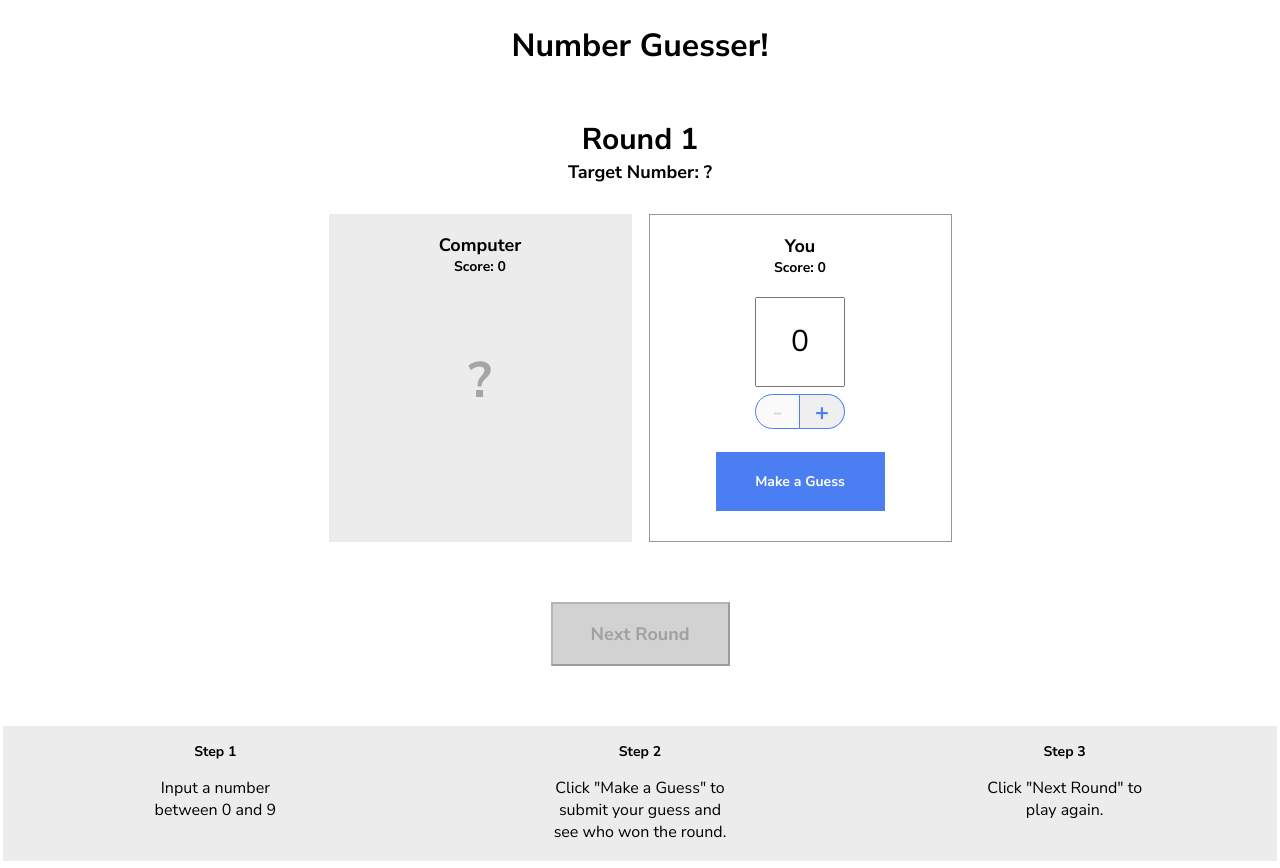
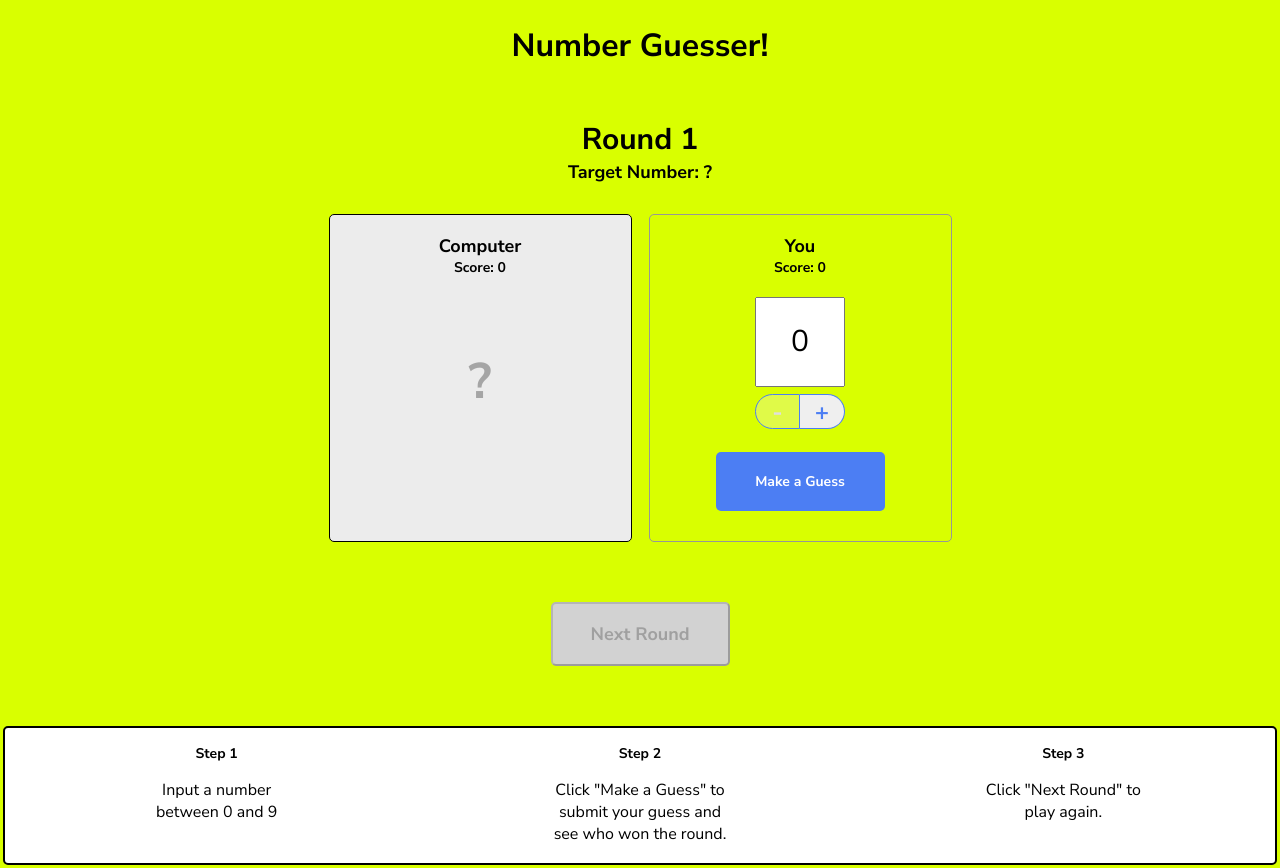
Before and after one commit to Mohit-Gaur/NumberGuesser-js, a PHP site: page / in a window 1280 px wide. Run offline with PHP 8.4, Linux system fonts and the light colour scheme.

Commit message:
Add files via upload

```diff
--- a/game.js
+++ b/game.js
@@ -14,6 +14,7 @@ const guessButton = document.getElementById('guess');
 const nextRoundButton = document.getElementById('next-round')
 
 guessButton.addEventListener('click', () => {
+
   // Generate the target value
   target = generateTarget();
   // Retrieve the player's guess
@@ -27,8 +28,9 @@ guessButton.addEventListener('click', () => {
 
   // Determine if the human or computer wins:
   const humanIsWinner = compareGuesses(currentHumanGuess, computerGuess, target)
-  const winner = humanIsWinner ? 'human' : 'computer'
-
+  const winner = humanIsWinner ? 'human' : 'computer';
+  //disable the humanGuessInput.
+  humanGuessInput.setAttribute('disabled', true);
   // Update the correct score:
   updateScore(winner);
 
@@ -36,9 +38,11 @@ guessButton.addEventListener('click', () => {
   if (humanIsWinner) {
     guessButton.innerText = 'You Win!!!!!';
     guessButton.classList.toggle('winning-text')
-  } else {
+  } else if(winner === 'computer') {
     computerWinsDisplay.innerText = 'Computer Wins!!!';
+    guessButton.innerText = 'You Loose :(';
   }
+
 
   // winnerDisplay.innerText = humanIsWinner ? 'You win!' : 'Computer wins!';
 
@@ -54,6 +58,8 @@ guessButton.addEventListener('click', () => {
 nextRoundButton.addEventListener('click', () => {
   // Increase the round number
   advanceRound();
+  // enable the Human guess input.
+  humanGuessInput.removeAttribute('disabled');
   // Display the new round number
   roundNumberDisplay.innerText = currentRoundNumber;
 
@@ -85,12 +91,18 @@ subtractButton.addEventListener('click', () => {
 
 const handleValueChange = value => {
   if (value > 0 && value <= 9) {
+    guessButton.innerText = 'Make a Guess';
     subtractButton.removeAttribute('disabled');
     addButton.removeAttribute('disabled');
+    guessButton.removeAttribute('disabled');
   } else if (value > 9) {
     addButton.setAttribute('disabled', true);
+    guessButton.setAttribute('disabled', true); // disable the guess button if value > 9
+    guessButton.innerText = 'Enter a number < 9';
   } else if (value <= 0) {
     subtractButton.setAttribute('disabled', true);
+    guessButton.setAttribute('disabled', true);   // disable the guess button if value < 0
+    guessButton.innerText = 'Enter a number > 0';
   }
 }
 
--- a/style.css
+++ b/style.css
@@ -6,7 +6,7 @@
 body {
   margin: 0 auto;
   padding: 3px;
-  background-color: #fff;
+  background-color: rgb(217, 255, 0);
 }
 
 .game-container {
@@ -78,6 +78,8 @@ header {
 
 .computer-guess {
   background-color: #ececec;
+  border: 1px solid black;
+  border-radius: 5px;
 }
 
 #computer-guess {
@@ -88,6 +90,7 @@ header {
 
 .human-guess {
   border: 1px solid #979797;
+  border-radius: 5px;
 }
 
 .guess input {
@@ -140,6 +143,7 @@ header {
   background-color: #4c7ef3;
   color: #fff;
   cursor: pointer;
+  border-radius: 5px;
 }
 
 #guess {
@@ -172,10 +176,12 @@ input[type=number]::-webkit-inner-spin-button {
 }
 
 .instructions {
-  background-color: #ececec;
+  background-color: rgba(255, 255, 255);
   width: 100%;
   display: flex;
   justify-content: space-around;
+  border-radius: 5px;
+  border: 2px solid black;
 }
 
 .instruction {
```
Also changed, not shown: README.md, index.html (line endings or trailing spaces), script.js (line endings or trailing spaces).
